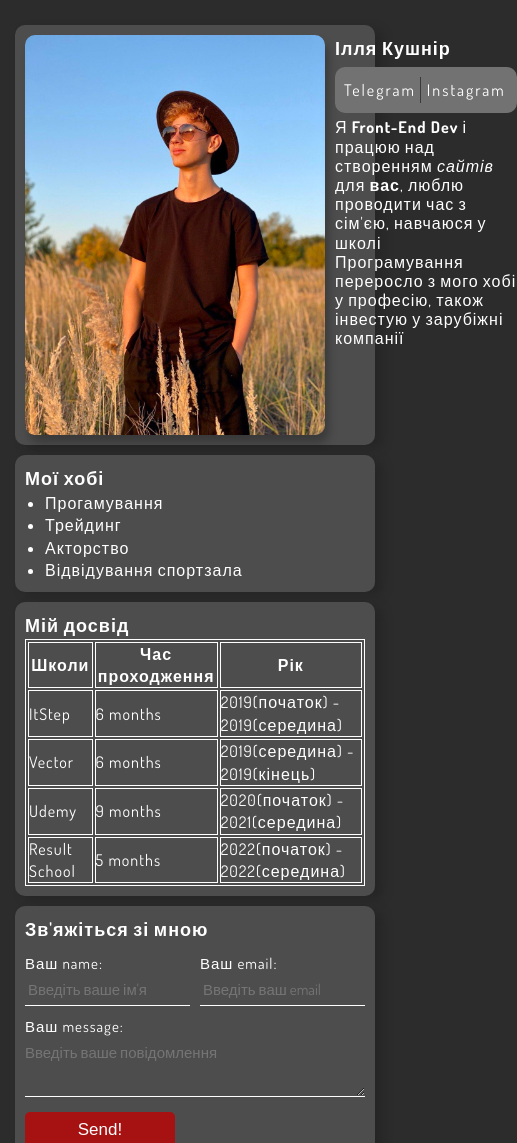
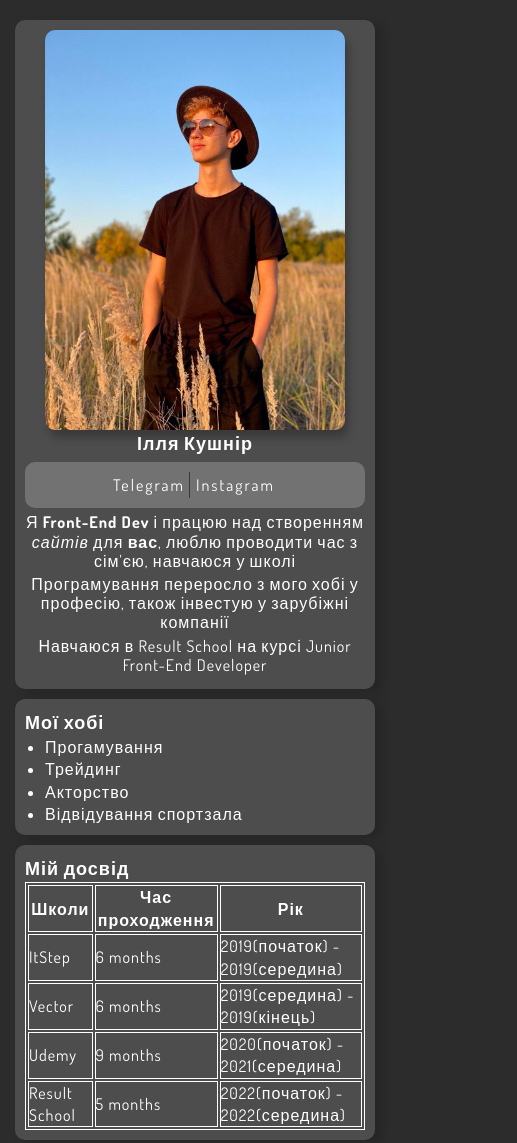
Before and after one commit to KushnirIllia/html-css-resultschool, a plain HTML site: page index.html in a window 390 px wide. Shown: the top 1143 px of the page, 517 px wide, since content can reach past the window. Drawn offline with Linux system fonts and the light colour scheme.

Commit message:
media rules added

```diff
--- a/index.html
+++ b/index.html
@@ -20,13 +20,15 @@
 				<div class="">
 					<h1 class="about__title title title_main">Ілля Кушнір</h1>
 					<div class="about__social-links social-links">
-					<a href="#">Telegram</a>
-					<a href="#">Instagram</a>
+						<a href="https://t.me/bbkushnir_illia" target="_blank">Telegram</a>
+						<a href="https://www.instagram.com/illia_kushnir" target="_blank">Instagram</a>
 					</div>
 					<p class="text">Я <strong>Front-End Dev</strong> і працюю над створенням <em>сайтів</em> для
 						<strong>вас</strong>,
-					люблю проводити час з сім'єю, навчаюся у школі</p>
+						люблю проводити час з сім'єю, навчаюся у школі
+					</p>
 					<p>Програмування переросло з мого хобі у професію, також інвестую у зарубіжні компанії</p>
+					<p>Навчаюся в Result School на курсі Junior Front-End Developer</p>
 				</div>
 			</div>
 			<div class="about__hobbies card">
--- a/styles.css
+++ b/styles.css
@@ -30,7 +30,9 @@ h1, h2, h3, h4, h5, h6 {
 table, th, td {
   border: 1px solid;
 }
-
+p {
+  margin: 4px 0;
+}
 button {
   border: none;
   font-size: 16px;
@@ -78,6 +80,9 @@ p {
 
   padding: 15px 10px 30px;
   margin: 0 auto;
+
+  transition: all .5s linear;
+
 }
 
 /* Card */
@@ -171,7 +176,7 @@ p {
 
   padding: 6px 3px;
 
-  color: #ffffff;
+  color: #fff;
   font-size: 15px;
   font-family: inherit;
 
@@ -199,11 +204,34 @@ p {
 
   width: 150px;
 
+  color: #3a3a3a;
   font-size: 17px;
   line-height: 1.5;
 
   cursor: pointer;
 
-  background-color: #a61212;
+  background-color: #fff;
   border-radius: 5px;
 }
+.btn:hover {
+  opacity: 0.8;
+}
+
+
+@media (max-width: 990px) {
+  .container {
+    max-width: 780px;
+    padding: 10px;
+  }
+}
+@media (max-width: 650px) {
+  .about__main-info {
+    display: flex;
+    flex-direction: column;
+
+    text-align: center;
+  }
+  .about__image {
+    margin: 0 auto;
+  }
+}
```
Lines whose indentation alone changed are shown as unchanged.
